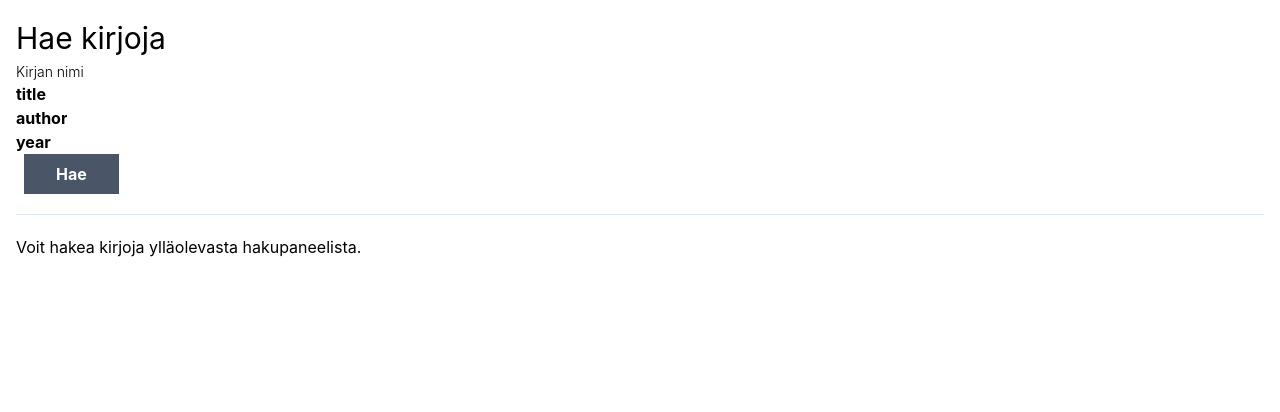
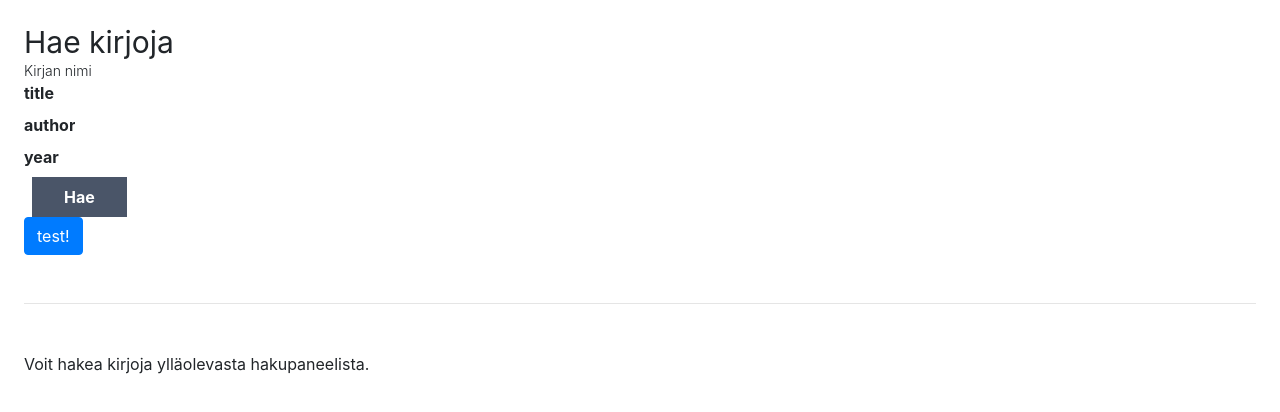
Before and after one commit to anthau/tyonayte, a React (Create React App) app in the folder react-example-frontend-master/react-example-frontend-master/: page / in a window 1280 px wide. Shown: the top 412 px of the page. Built offline with nearby package versions, Linux system fonts and the light colour scheme.

Commit message:
Added bootstrap to UI

```diff
--- a/react-example-frontend-master/react-example-frontend-master/package.json
+++ b/react-example-frontend-master/react-example-frontend-master/package.json
@@ -7,9 +7,12 @@
     "@types/node": "12.12.7",
     "@types/react": "16.9.11",
     "@types/react-dom": "16.9.4",
+    "bootstrap": "^4.6.0",
     "react": "^16.11.0",
+    "react-bootstrap": "^1.4.3",
     "react-dom": "^16.11.0",
-    "react-scripts": "3.2.0",
+    "react-scripts": "^3.4.4",
+    "reactstrap": "^8.9.0",
     "typescript": "3.7.2"
   },
   "scripts": {
--- a/react-example-frontend-master/react-example-frontend-master/public/index.html
+++ b/react-example-frontend-master/react-example-frontend-master/public/index.html
@@ -1,20 +1,22 @@
 <!DOCTYPE html>
 <html lang="en">
-  <head>
+<head>
     <meta charset="utf-8" />
     <link rel="icon" href="%PUBLIC_URL%/favicon.ico" />
     <meta name="viewport" content="width=device-width, initial-scale=1" />
     <meta name="theme-color" content="#000000" />
-    <meta
-      name="description"
-      content="Web site created using create-react-app"
-    />
+    <meta name="description"
+          content="Web site created using create-react-app" />
+
+
+
     <link rel="apple-touch-icon" href="logo192.png" />
     <!--
       manifest.json provides metadata used when your web app is installed on a
       user's mobile device or desktop. See https://developers.google.com/web/fundamentals/web-app-manifest/
     -->
     <link rel="manifest" href="%PUBLIC_URL%/manifest.json" />
+    <link rel="stylesheet" href="https://cdn.jsdelivr.net/npm/bootstrap@4.5.3/dist/css/bootstrap.min.css" integrity="sha384-TX8t27EcRE3e/ihU7zmQxVncDAy5uIKz4rEkgIXeMed4M0jlfIDPvg6uqKI2xXr2" crossorigin="anonymous">
     <!--
       Notice the use of %PUBLIC_URL% in the tags above.
       It will be replaced with the URL of the `public` folder during the build.
@@ -25,7 +27,7 @@
       Learn how to configure a non-root public URL by running `npm run build`.
     -->
     <title>HelMet - haku</title>
-  </head>
+</head>
   <body>
     <noscript>You need to enable JavaScript to run this app.</noscript>
     <div id="root"></div>
--- a/react-example-frontend-master/react-example-frontend-master/src/book/component/BookSearchControl.tsx
+++ b/react-example-frontend-master/react-example-frontend-master/src/book/component/BookSearchControl.tsx
@@ -1,5 +1,8 @@
 import React from 'react'
 
+
+
+import { Button } from 'reactstrap';
 interface BookSearchControlProps {
   readonly bookTitle: string
   readonly onBookTitleChange: (bookTitle: string) => void
@@ -50,7 +53,10 @@ const BookSearchControl: React.FunctionComponent<BookSearchControlProps> = ({
                 >
                     Hae
       </button>
-               <br />
+
+                <br />
+                <Button color="primary">test!</Button>
+
     </form>
   </div>
 )
```
Also changed, not shown: 2 other files (tests, documents, lock files or other folders).
